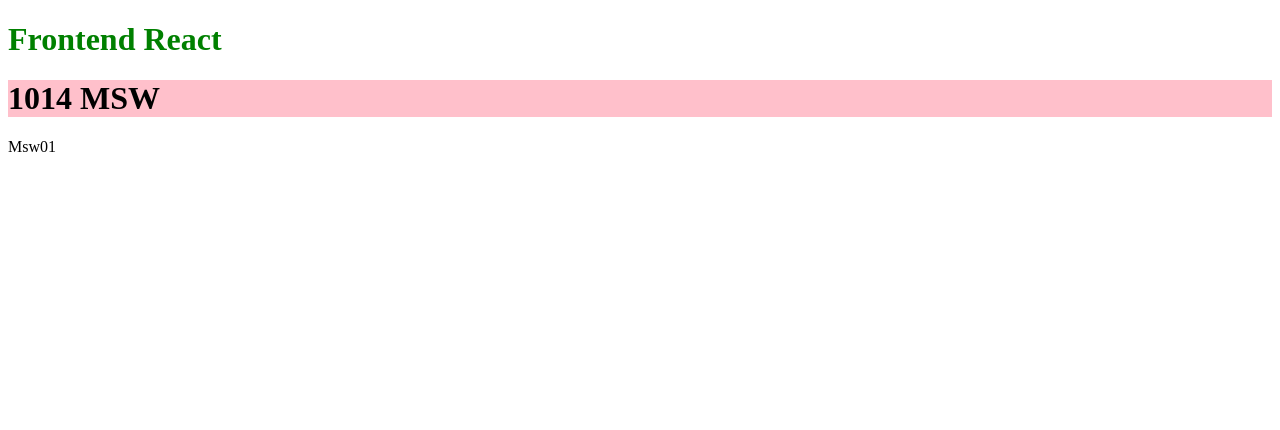
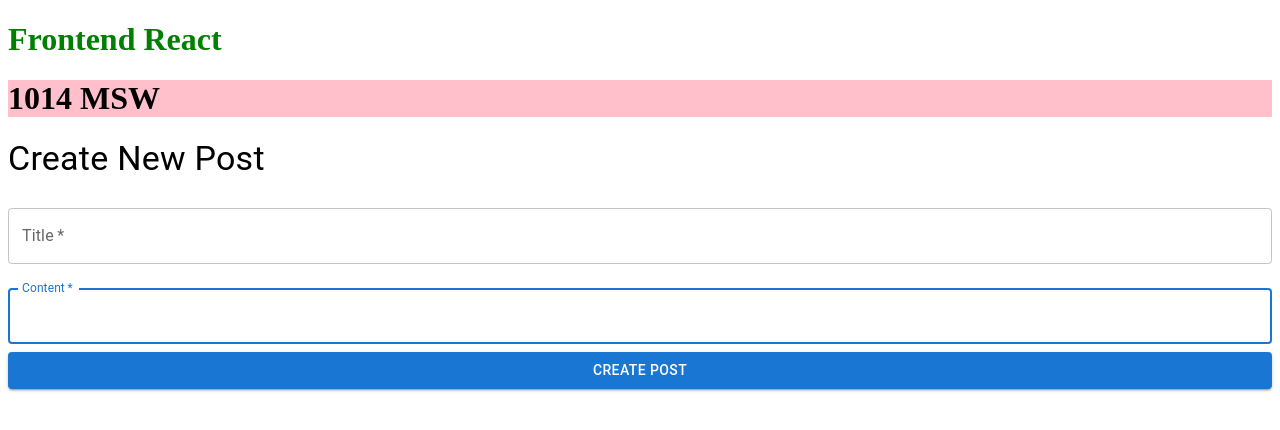
Before and after one commit to devgiants75/frontend-230527-react, a React (Create React App) app in the folder react0527/: page /msw in a window 1280 px wide. Shown: the top 430 px of the page. Built offline with nearby package versions, Linux system fonts and the light colour scheme.

Commit message:
20231014

```diff
--- a/react0527/package.json
+++ b/react0527/package.json
@@ -3,6 +3,9 @@
   "version": "0.1.0",
   "private": true,
   "dependencies": {
+    "@emotion/react": "^11.11.1",
+    "@emotion/styled": "^11.11.0",
+    "@mui/material": "^5.14.13",
     "@testing-library/jest-dom": "^5.17.0",
     "@testing-library/react": "^13.4.0",
     "@testing-library/user-event": "^13.5.0",
--- a/react0527/src/1014/MSW/Msw01.tsx
+++ b/react0527/src/1014/MSW/Msw01.tsx
@@ -1,4 +1,10 @@
-import React from 'react'
+import React, { useState } from 'react';
+import { Button, TextField, Typography } from '@mui/material';
+import axios from 'axios';
+
+// mui 설치 코드
+// npm install @mui/material @emotion/react @emotion/styled axios
+
 
 //! Mock Server Worker(MSW)
 // : Service Worker를 사용하여 서버를 향한 실제 네트워크 요청을 가로채서 모의 응답을 보내주는 Mocking API
@@ -6,8 +12,88 @@ import React from 'react'
 // : 서비스 로직을 직접 수정하지 않아도 사용 가능
 // : 모든 종류의 네트워크 라이브러리(axios, react-query 등)와 함께 사용 가능
 
+interface Post {
+  id: string;
+  title: string;
+  content: string;
+}
+
 export default function Msw01() {
+  const [postData, setPostData]
+    = useState<Omit<Post, 'id'>>( { title: '', content: '' });
+  const [loading, setLoading] = useState<boolean>(false);
+  const [error, setError] = useState<string | null>(null);
+
+  const handleInputChange = (e: React.ChangeEvent<HTMLInputElement>) => {
+    const { name, value } = e.target;
+    setPostData({ ...postData, [name]: value });
+  };
+
+  const handleSubmit = async (e: React.FormEvent) => {
+    e.preventDefault();
+    setLoading(true);
+    setError(null);
+
+    try {
+      const response = await axios.post('/posts', postData);
+      console.log('Post created', response.data);
+    } catch (error: any) {
+      setError('Failed to create post!');
+      console.error('An error occured while creating the post : ', error);
+    } finally {
+      setLoading(false);
+    }
+  };
+
   return (
-    <div>Msw01</div>
+    <>
+      <form onSubmit={handleSubmit}>
+        <Typography variant='h4' gutterBottom>
+          Create New Post
+        </Typography>
+
+        <TextField
+          variant='outlined'
+          margin='normal'
+          required
+          fullWidth
+          id='title'
+          label='Title'
+          name='title'
+          autoFocus
+          value={postData.title}
+          onChange={handleInputChange}
+        />
+
+        <TextField
+          variant='outlined'
+          margin='normal'
+          required
+          fullWidth
+          id='content'
+          label='Content'
+          name='content'
+          autoFocus
+          value={postData.content}
+          onChange={handleInputChange}
+        />
+
+        {error && (
+          <Typography color='error'>
+            {error}
+          </Typography>
+        )}
+
+        <Button
+          type='submit'
+          fullWidth
+          variant='contained'
+          color='primary'
+          disabled={loading}
+        >
+          {loading ? 'Creating' : 'Create Post'}
+        </Button>
+      </form>
+    </>
   )
 }
--- a/react0527/src/1014/MSW/mocks/handlers.ts
+++ b/react0527/src/1014/MSW/mocks/handlers.ts
@@ -41,7 +41,8 @@ export const handlers = [
 
     const newPost: Post = {
       id: (posts.length + 1).toString(),
-
+      title: req.body.title,
+      content: req.body.content
     }
     posts.push(newPost);
 
--- /dev/null
+++ b/react0527/src/1014/MSW/mocks/server.ts
@@ -0,0 +1,4 @@
+import { setupServer } from 'msw/node';
+import { handlers } from './handlers';
+
+export const server = setupServer(...handlers);
```
Also changed, not shown: 1 other file (tests, documents, lock files or other folders).
